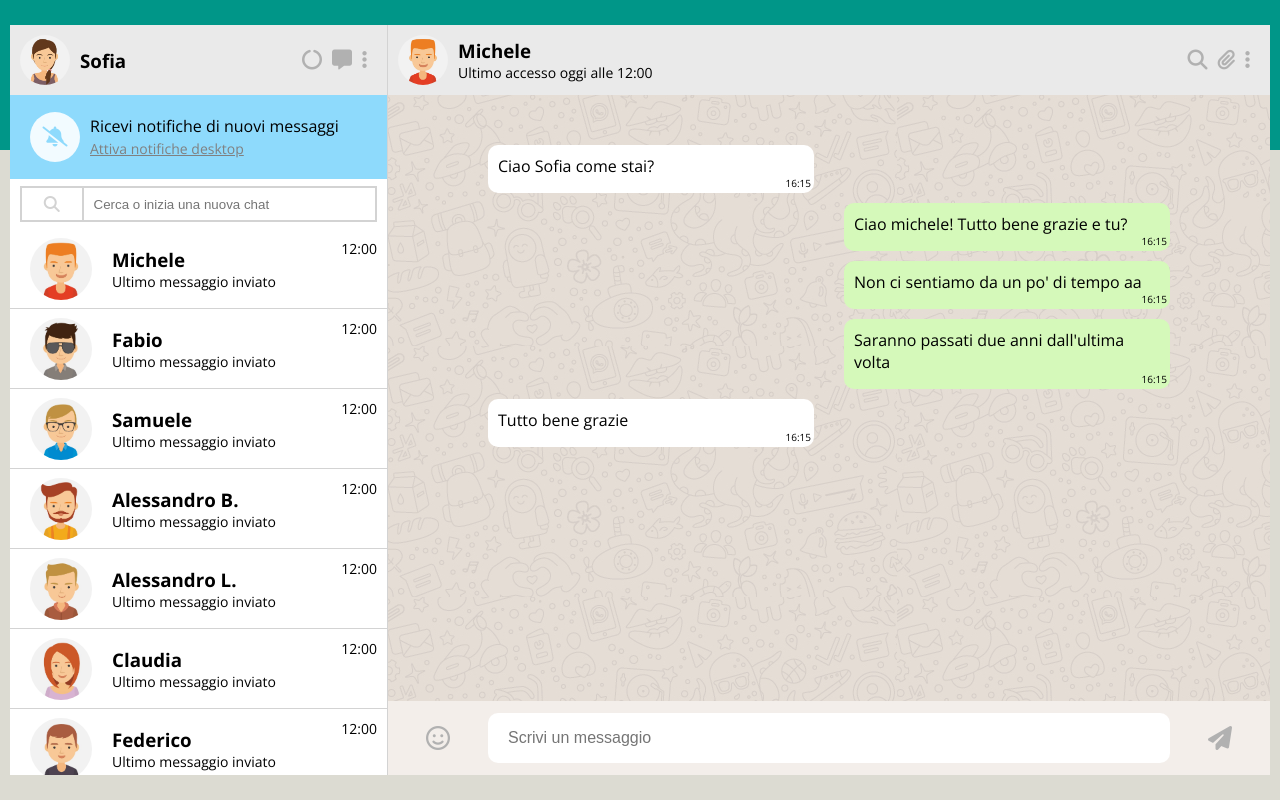
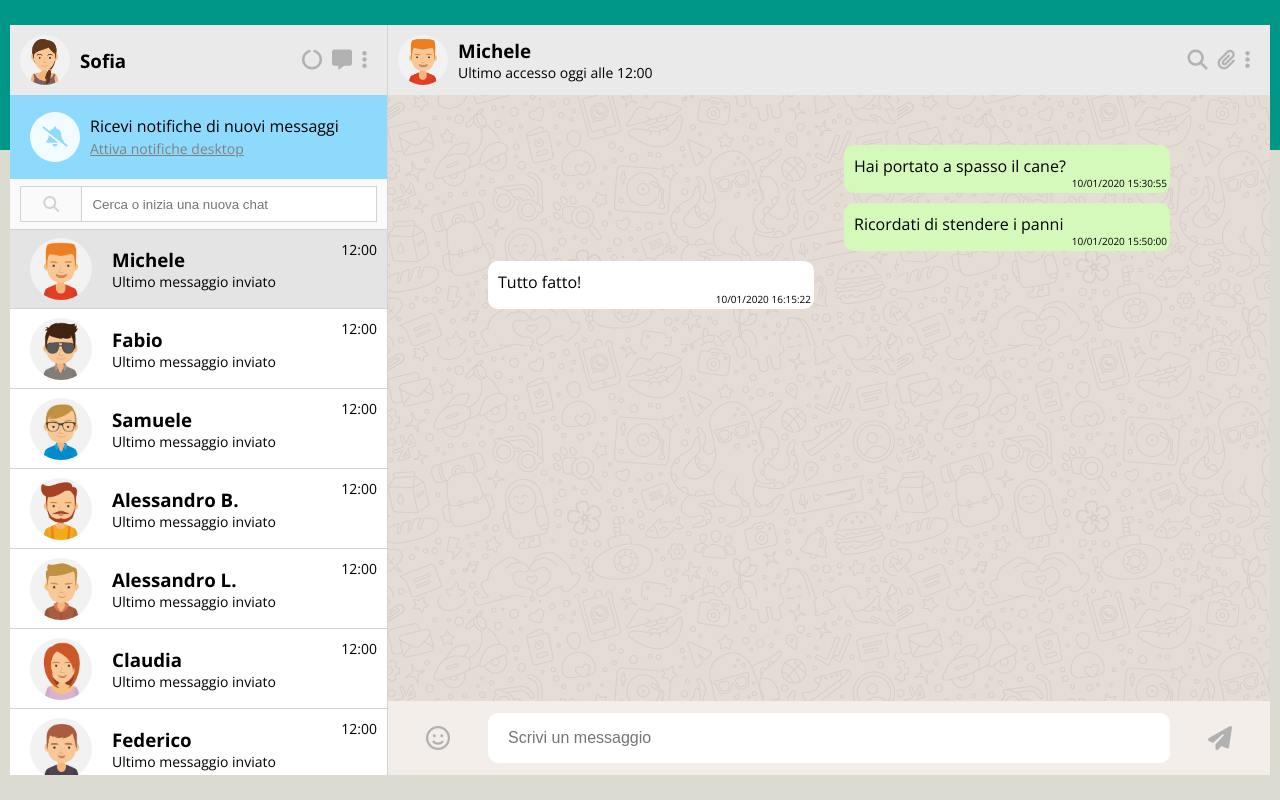
Before and after one commit to FedeViga/vue-boolzapp, a plain HTML site: page index.html in a window 1280 px wide. Drawn offline with nearby package versions, Linux system fonts and the light colour scheme.

Commit message:
aggiunta visualizzazione dinamica messaggi e click sui contatti

```diff
--- a/css/style.css
+++ b/css/style.css
@@ -122,7 +122,7 @@ main {
 
 .search-bar {
     height: 50px;
-    background-color: white;
+    background-color: #FAFAFA;
     align-items: center;
     padding: 0px 10px;
 }
@@ -134,7 +134,7 @@ main {
     justify-content: center;
     align-items: center;
     border-color: white;
-    border: 2px solid lightgray;
+    border: 1px solid lightgray;
     border-right: 0px;
     color: lightgray;
     cursor: pointer;
@@ -144,7 +144,7 @@ main {
 #search-input {
     width: 100%;
     height: 36px;
-    border: 2px solid lightgray;
+    border: 1px solid lightgray;
     padding: 0px 10px;
 }
 
@@ -159,6 +159,20 @@ main {
     justify-content: space-between;
     align-items: center;
     border-bottom: 1px solid lightgray;
+    cursor: pointer;
+    user-select: none;
+}
+
+.chat:hover {
+    background-color: #f3f3f3;
+}
+
+.chat.active {
+    background-color: #e4e4e4;
+}
+
+.chat:first-child {
+    border-top: 1px solid lightgray;
 }
 
 .chat-profile {
@@ -224,7 +238,8 @@ main {
 .message p {
     margin-bottom: 6px;
 }
-.recieved {
+
+.received {
     background-color: white;
 }
 
--- a/index.html
+++ b/index.html
@@ -91,7 +91,10 @@
 
                         <div
                             v-for="(currentContact, index) in contacts"
-                            class="chat flex ">
+                            class="chat flex "
+                            :class="index == currentChat ? 'active' : ''"
+                            @click="activeChat(index)"
+                        >
 
                             <div class="chat-profile flex">
 
@@ -158,50 +161,23 @@
                     </div>
 
                     <!-- contenuto della chat -->
-                    <div class="chat-content flex">
+                    <div
+                        v-for="(currentContact, index) in contacts"
+                        v-show="index == currentChat"
+                        class="chat-content flex"
+                    >
 
-                        <div class="message recieved">
+                        <div
+                            v-for="currentMessage in contacts[index].messages"
+                            :class="'message ' + currentMessage.status">
                             <p>
-                                Ciao Sofia come stai?
+                                {{currentMessage.message}}
                             </p>
                             <div class="time">
-                                16:15
+                                {{currentMessage.date}}
                             </div>
                         </div>
 
-                        <div class="message sent">
-                            <p>
-                                Ciao michele! Tutto bene grazie e tu?
-                            </p>
-                            <div class="time">
-                                16:15
-                            </div>
-                        </div>
-
-                        <div class="message sent">
-                            <p>
-                                Non ci sentiamo da un po' di tempo aa
-                            </p>
-                            <div class="time">
-                                16:15
-                            </div>
-                        </div>
-                        <div class="message sent">
-                            <p>
-                                Saranno passati due anni dall'ultima volta
-                            </p>
-                            <div class="time">
-                                16:15
-                            </div>
-                        </div>
-                        <div class="message recieved">
-                            <p>
-                                Tutto bene grazie
-                            </p>
-                            <div class="time">
-                                16:15
-                            </div>
-                        </div>
 
 
                     </div>
--- a/js/script.js
+++ b/js/script.js
@@ -7,6 +7,8 @@ createApp({
     data() {
 
         return {
+
+            currentChat: 0,
 
             contacts: [
                 {
@@ -179,7 +181,11 @@ createApp({
 
     methods: {
 
+        activeChat(index) {
 
+            this.currentChat = index
+
+        },
     }
 
 }).mount('#app');
```
